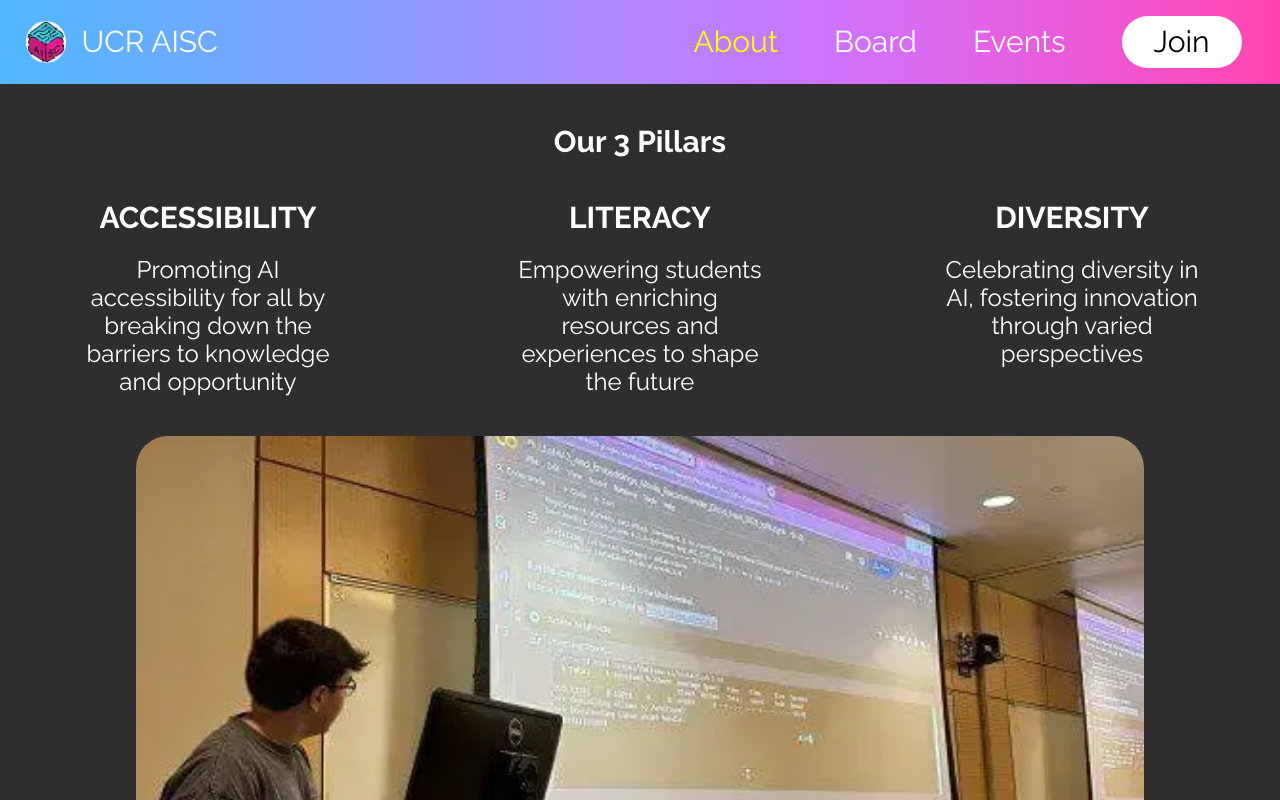
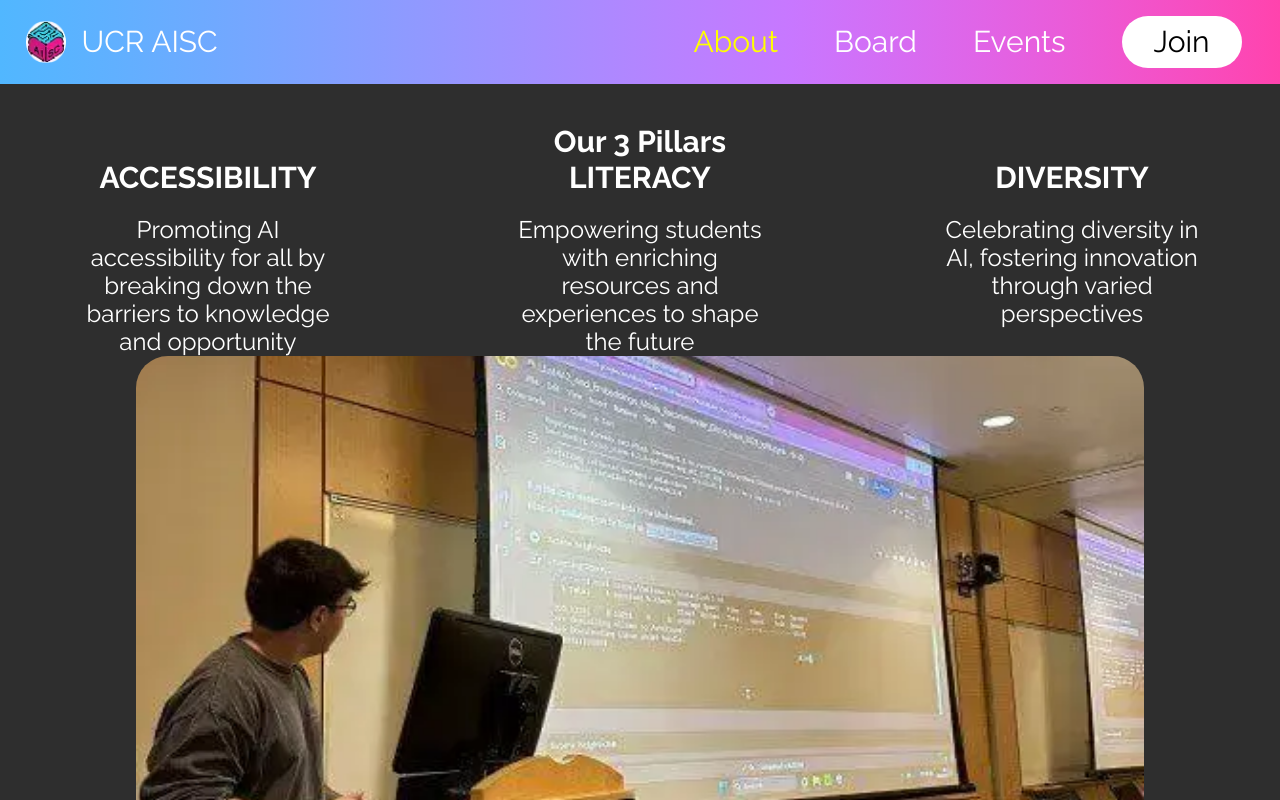
Before and after one commit to acm-ucr/aisc, a Next.js app: page /about in a window 1280 px wide. Shown: the top 800 px of the page. Built offline with nearby package versions, Linux system fonts and the light colour scheme.

Commit message:
removed pointless tags

```diff
--- a/src/components/about/Pillars.tsx
+++ b/src/components/about/Pillars.tsx
@@ -3,7 +3,7 @@ import pillarsImage from "@/public/placeholders/workshop.webp"; //replace with a
 
 const Pillars = () => {
   return (
-    <div className="bg-aisc-gray place_content_evenly flex w-full flex-col gap-10 px-20 py-10 text-center text-white">
+    <div className="bg-aisc-gray flex-col gap-10 px-20 py-10 text-center text-white">
       <p className="text-3xl font-bold">Our 3 Pillars</p>
       <div className="flex flex-row place-content-between">
         <Pillar
```
